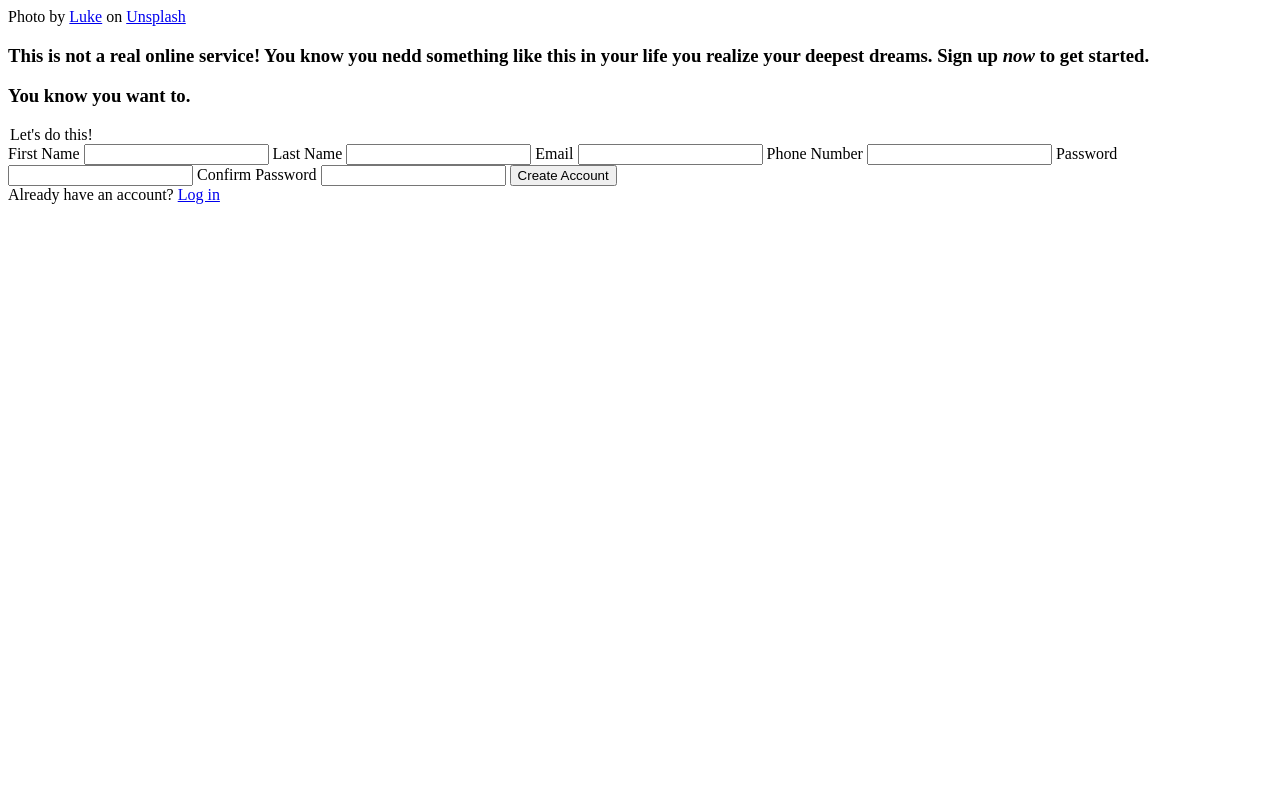
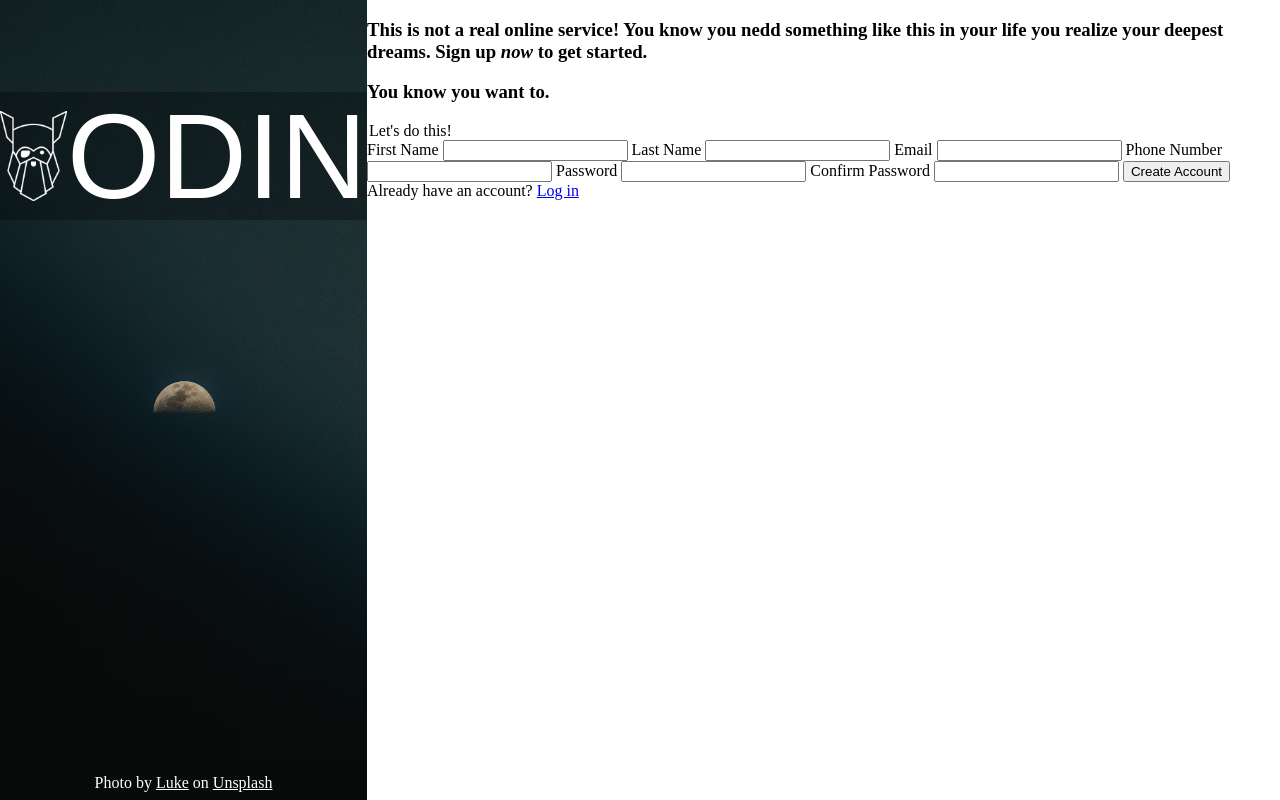
Before and after one commit to iam-rohan/sign-up-form, a plain HTML site: page index.html in a window 1280 px wide. Drawn offline with Linux system fonts and the light colour scheme; a web font is replaced by a local one.

Commit message:
Add required medias and finish the sideshow section

```diff
--- a/index.html
+++ b/index.html
@@ -4,13 +4,17 @@
     <meta charset="UTF-8" />
     <meta name="viewport" content="width=device-width, initial-scale=1.0" />
     <title>Sign Up</title>
+    <link rel="preconnect" href="https://fonts.googleapis.com" />
+    <link rel="preconnect" href="https://fonts.gstatic.com" crossorigin />
+    <link href="https://fonts.googleapis.com/css2?family=Anton+SC&display=swap" rel="stylesheet" />
     <link rel="stylesheet" href="style.css" />
   </head>
+
   <body>
     <!-- LOGO: https://cdn.statically.io/gh/TheOdinProject/curriculum/5f37d43908ef92499e95a9b90fc3cc291a95014c/html_css/project-sign-up-form/odin-lined.png -->
-    <!-- Image:https://images.unsplash.com/photo-1721296375090-f8cb95f5aeac?q=80&w=1974&auto=format&fit=crop&ixlib=rb-4.0.3&ixid=M3wxMjA3fDB8MHxwaG90by1wYWdlfHx8fGVufDB8fHx8fA%3D%3D -->
+    <div class="welcome">
       <div class="sideshow">
-      <div class="logo"></div>
+        <div class="logo"><img src="assets/odin-logo.png" alt="odin" class="odin-logo" /><span class="odin">ODIN</span></div>
         <div class="credits">
           Photo by <a href="https://unsplash.com/@bylukemiller" class="credit-link" target="_blank">Luke</a> on
           <a href="https://unsplash.com/photos/a-view-of-the-moon-from-a-distance-u2QG9pHxRSE" class="credit-link" target="_blank">Unsplash</a>
@@ -20,28 +24,27 @@
         <h3 class="persuation">
           This is not a real online service! You know you nedd something like this in your life you realize your deepest dreams. Sign up <i>now</i> to
           get started.
-      </h3 class="persuation">
+        </h3>
         <h3>You know you want to.</h3>
 
         <form action="#" method="post">
           <legend class="form-intro">Let's do this!</legend>
           <label for="fname">First Name</label>
-        <input type="text" name="user_fname" id="fname">
+          <input type="text" name="user_fname" id="fname" />
           <label for="lname">Last Name</label>
-        <input type="text" name="user_lname" id="lname">
+          <input type="text" name="user_lname" id="lname" />
           <label for="mail">Email</label>
-        <input type="email" name="user_email" id="mail">
+          <input type="email" name="user_email" id="mail" />
           <label for="phone">Phone Number</label>
-        <input type="tel" name="user_phone" id="phone" max="10" min="10">
+          <input type="tel" name="user_phone" id="phone" max="10" min="10" />
           <label for="password">Password</label>
-        <input type="password" name="user_password" id="password">
+          <input type="password" name="user_password" id="password" />
           <label for="cpassword">Confirm Password</label>
-        <input type="password" name="confirm_password" id="cpassword">
+          <input type="password" name="confirm_password" id="cpassword" />
           <button type="submit" class="submit-btn btn">Create Account</button>
         </form>
 
-      <div class="login-option">
-        Already have an account? <a href="#">Log in</a>
+        <div class="login-option">Already have an account? <a href="#">Log in</a></div>
       </div>
     </div>
   </body>
--- a/style.css
+++ b/style.css
@@ -1,3 +1,55 @@
-h1 {
-  color: red;
+.anton-sc-regular {
+  font-family: "Anton SC", sans-serif;
+  font-weight: 400;
+  font-style: normal;
 }
+
+body {
+  margin: 0;
+  padding: 0;
+}
+
+.welcome {
+  display: flex;
+  height: 100vh;
+}
+
+.sideshow {
+  display: flex;
+  flex-direction: column;
+  justify-content: space-between;
+  align-items: center;
+  background-image: url("assets/sideshow-background.avif");
+  background-position: center;
+  background-repeat: no-repeat;
+  background-size: cover;
+  width: 50%;
+  color: white;
+}
+
+.logo {
+  display: flex;
+  justify-content: center;
+  align-items: center;
+  background-color: rgb(0, 0, 0, 0.3);
+  width: 100%;
+  height: 16%;
+  margin-top: 25%;
+}
+
+.odin-logo {
+  height: 70%;
+}
+
+.odin {
+  font-size: 120px;
+  font-family: "Anton SC", sans-serif;
+}
+
+.credits {
+  margin-bottom: 8px;
+}
+
+.credit-link {
+  color: white;
+}
```
Also changed, not shown: assets/odin-logo.png (added), assets/sideshow-background.avif (added). Lines whose indentation alone changed are shown as unchanged.
